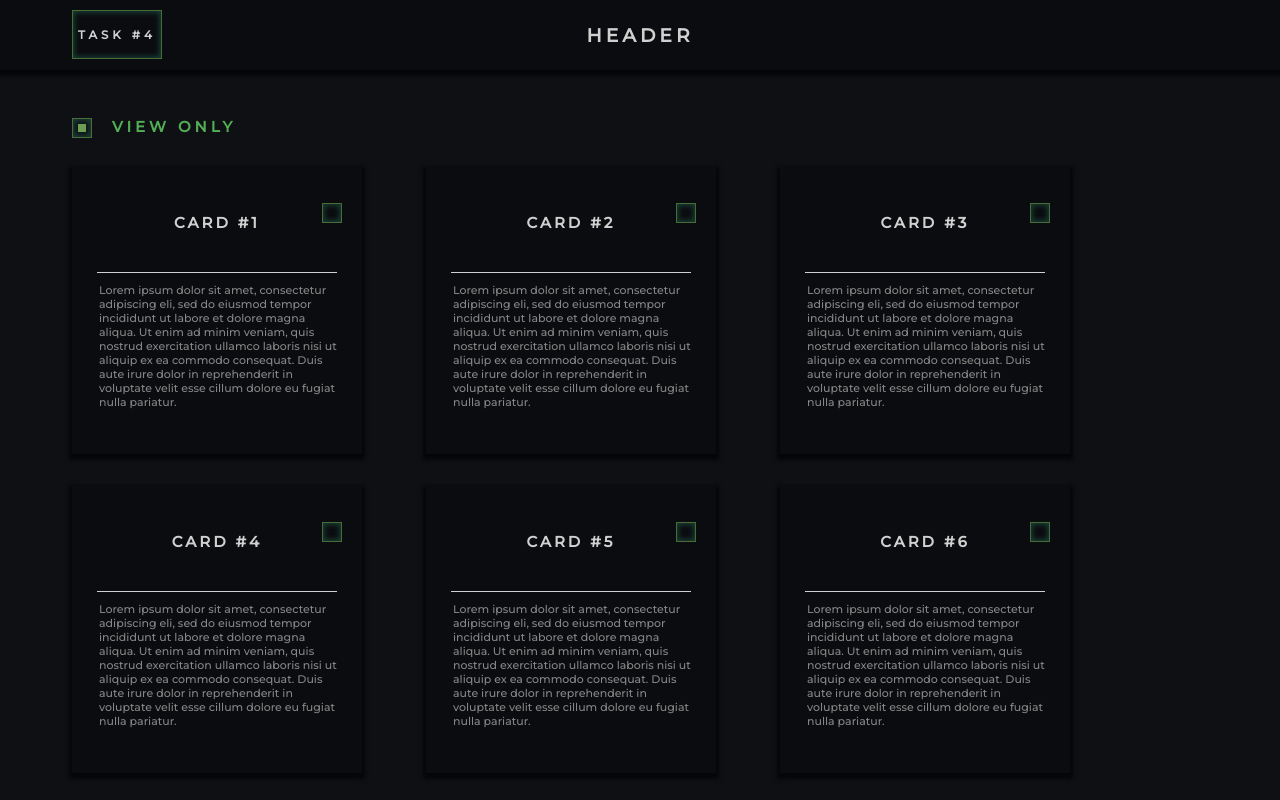
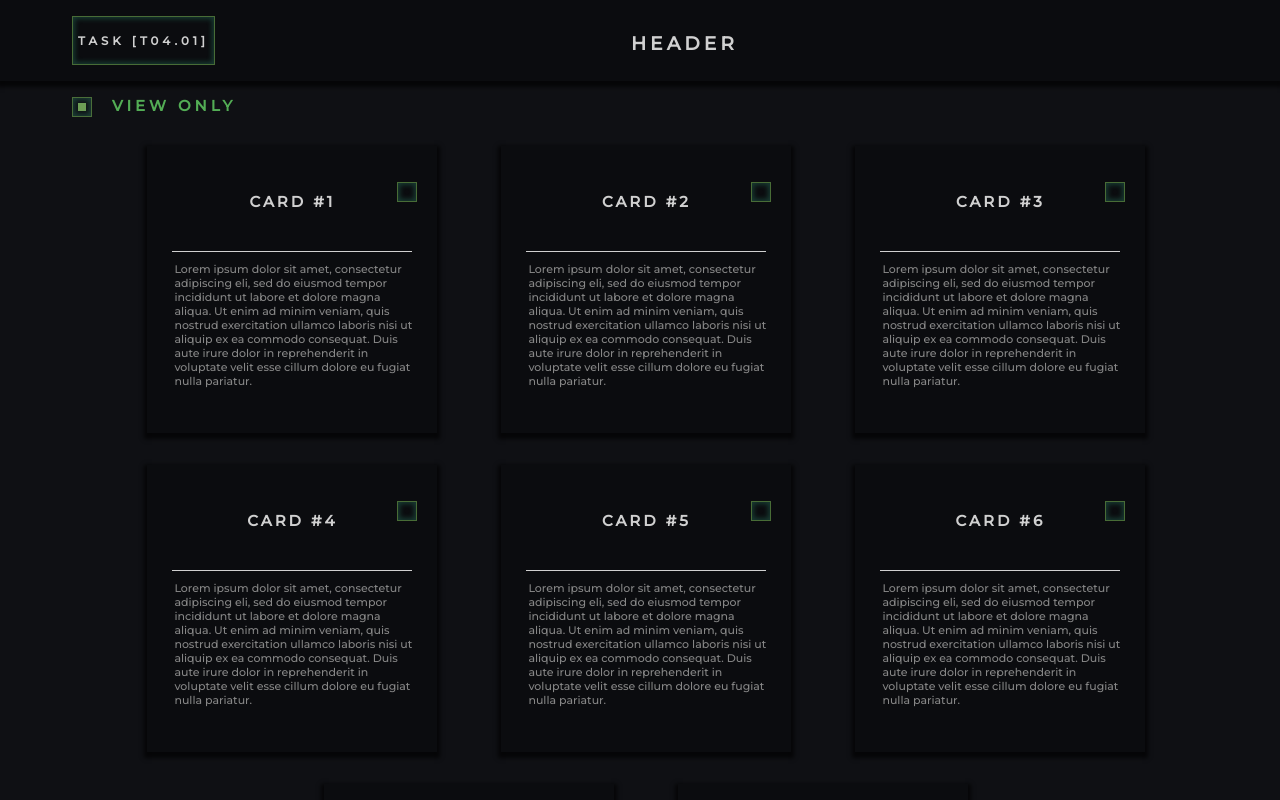
Before and after one commit to FeelinnGlad/notepad, a React (Create React App) app: page / in a window 1280 px wide. Shown: the top 800 px of the page. Built offline with nearby package versions, Linux system fonts and the light colour scheme.

Commit message:
added Task 5

```diff
--- a/package.json
+++ b/package.json
@@ -12,6 +12,7 @@
     "react-icons": "^4.3.1",
     "react-router-dom": "^6.2.2",
     "react-scripts": "5.0.0",
+    "styled-components": "^5.3.5",
     "web-vitals": "^2.1.4"
   },
   "scripts": {
--- a/src/components/Card/CardsList.js
+++ b/src/components/Card/CardsList.js
@@ -2,7 +2,7 @@ import Card from './Card';
 import dataSet from '../../dataSet';
 
 const CardsList = () => (
-  <ul className="cards">
+  <ul className="cards" style={{ textAlign: 'center', paddingLeft: '1%' }}>
     {dataSet.map((card) => (
       <Card
         key={card.id}
--- a/src/components/Header/Header.js
+++ b/src/components/Header/Header.js
@@ -1,7 +1,9 @@
 import styles from './Header.module.css';
+import TaskLabel from '../TaskLabel';
 
 const Header = () => (
   <div className={styles.header}>
+    <TaskLabel />
     <h3>Header</h3>
   </div>
 );
--- a/src/components/Header/Header.module.css
+++ b/src/components/Header/Header.module.css
@@ -1,7 +1,12 @@
 .header {
   text-align: center;
-  padding: 5px;
   background-color: rgba(0, 0, 0, 0.24);
   box-shadow: 0 3px 4px 3px rgba(0, 0, 0, 0.67);
   color: #d0d0d0;
+  width: 100%;
+  display: flex;
 }
+
+.header>h3 {
+  margin: 2rem 70% 0 30%;
+}
--- a/src/components/Task.js
+++ b/src/components/Task.js
@@ -1,5 +1,4 @@
 import { useState } from 'react';
-import TaskLabel from './TaskLabel';
 import Header from './Header';
 import CardsList from './Card/CardsList';
 import dataSet from '../dataSet';
@@ -11,7 +10,6 @@ const Task = () => {
   return (
     <>
       <Header />
-      <TaskLabel />
       <IsEditableContext.Provider value={{ isEditable, setIsEditable }}>
         <ViewOnly />
         <CardsList items={dataSet} />
--- a/src/components/TaskLabel/TaskLabel.js
+++ b/src/components/TaskLabel/TaskLabel.js
@@ -4,7 +4,7 @@ const TaskLabel = () => (
   <div className={styles.taskSpace}>
     <div className={styles.navigationBlock}>
       <div>
-        <h3>Task #4</h3>
+        <h3>Task [T04.01]</h3>
       </div>
     </div>
   </div>
--- a/src/components/TaskLabel/TaskLabel.module.css
+++ b/src/components/TaskLabel/TaskLabel.module.css
@@ -1,14 +1,15 @@
 .taskSpace {
-  margin: 2rem;
+  margin: 1rem 2rem 1rem 2rem;
   color: #d0d0d0;
 }
 
 .navigationBlock {
-  position: absolute;
+  display: inline-block;
   top: 10px;
   border: 1px solid rgba(147, 224, 102, 0.45);
   box-shadow: 0 0 5px 2px inset rgba(49, 155, 120, 0.32);
   font-size: 10px;
   padding: 5px;
   margin-left: 40px;
+  width: max-content;
 }
--- a/src/components/ViewOnly.js
+++ b/src/components/ViewOnly.js
@@ -1,7 +1,41 @@
 import classNames from 'classnames';
 import { useContext } from 'react';
+import styled from 'styled-components';
 import styles from './ViewOnly.module.css';
 import IsEditableContext from '../context';
+
+// const ViewOnly = styled.div`
+//   display: inline-block;
+//   margin-left: 4.5rem;
+//
+//   & h3 {
+//     display:inline-block;
+//     color: #53ad55;
+//     letter-spacing: 4px;
+//     font-size: 15px;
+//     margin-left: 20px;
+//   }
+//
+//   & input[type=checkbox] {
+//     display: inline-block;
+//     vertical-align: middle;
+//     margin: 0;
+//     transition: 100ms ease-in-out;
+//   }
+//
+//   & input[type=checkbox]::before {
+//     opacity: 0;
+//   }
+//
+//   &.isEditable input[type=checkbox]::before {
+//     background-color: rgba(160, 232, 120, 0.65);
+//     opacity: 1;
+//   }
+//
+//   & input[type=checkbox]:active {
+//     transform: scale(0.8);
+//   }
+// `;
 
 const ViewOnly = () => {
   const { isEditable, setIsEditable } = useContext(IsEditableContext);
@@ -10,9 +44,31 @@ const ViewOnly = () => {
     setIsEditable((prevState) => !prevState);
   };
 
+  const ViewOnlyCheckbox = styled.input`
+    .viewOnly &[type=checkbox] {
+      display: inline-block;
+      vertical-align: middle;
+      margin: 0;
+      transition: 100ms ease-in-out;
+    }
+
+    .viewOnly &::before {
+      opacity: 0;
+    }
+
+    .viewOnly.isEditable &[type=checkbox]::before {
+      background-color: rgba(160, 232, 120, 0.65);
+      opacity: 1;
+    }
+
+    .viewOnly &[type=checkbox]:active {
+      transform: scale(0.8);
+    }
+  `;
+
   return (
     <div className={classNames(styles.viewOnly, { [styles.isEditable]: isEditable })}>
-      <input type="checkbox" onChange={onViewChangeHandler} />
+      <ViewOnlyCheckbox type="checkbox" onChange={onViewChangeHandler} />
       <h3>View only</h3>
     </div>
   );
--- a/src/dataSet.js
+++ b/src/dataSet.js
@@ -1,4 +1,6 @@
-const templateText = 'Lorem ipsum dolor sit amet, consectetur adipiscing eli, sed do eiusmod tempor incididunt ut labore et dolore magna aliqua. Ut enim ad minim veniam, quis nostrud exercitation ullamco laboris nisi ut aliquip ex ea commodo consequat. Duis aute irure dolor in reprehenderit in voluptate velit esse cillum dolore eu fugiat nulla pariatur.';
+const templateText = 'Lorem ipsum dolor sit amet, consectetur adipiscing eli, sed do eiusmod tempor incididunt ut labore et '
+  + 'dolore magna aliqua. Ut enim ad minim veniam, quis nostrud exercitation ullamco laboris nisi ut aliquip ex ea commodo consequat. '
+  + 'Duis aute irure dolor in reprehenderit in voluptate velit esse cillum dolore eu fugiat nulla pariatur.';
 
 const dataSet = [
   {
```
Also changed, not shown: 1 other file (tests, documents, lock files or other folders).
